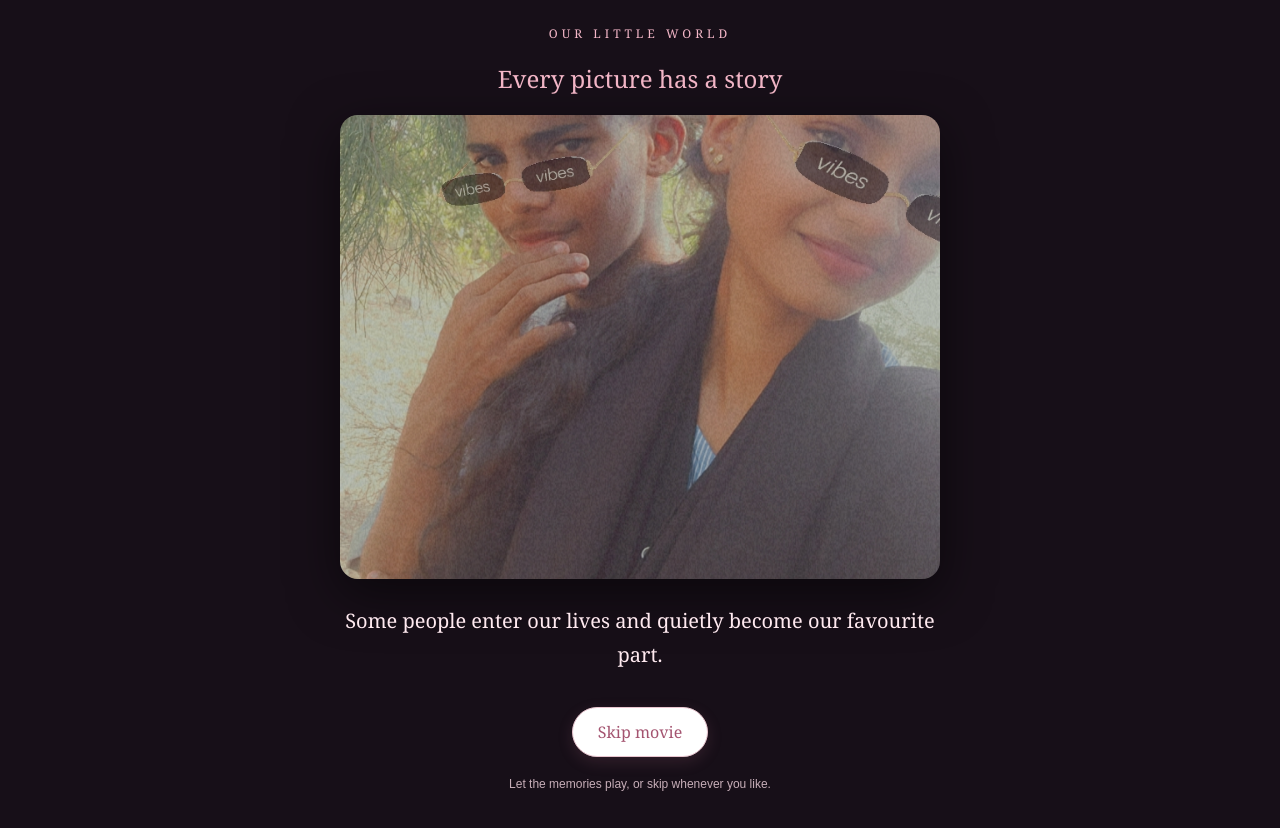
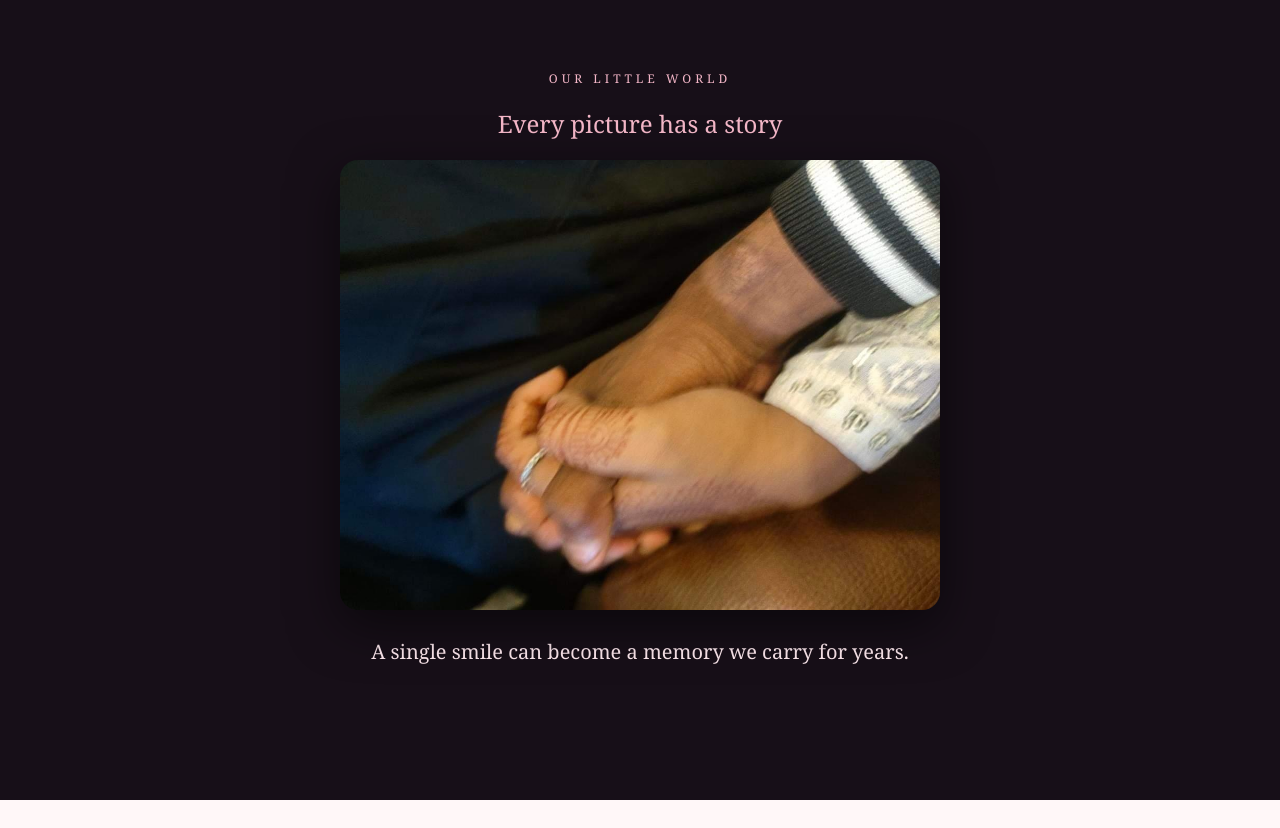
Before and after one commit to fayazfayyu862-beep/baby-birthday-2027, a plain HTML site: page index.html in a window 1280 px wide. Both pictures are taken after a click on the button "Open Your Surprise ❤️". After the commit the page ends 800 px from the top, so only its background shows below. Drawn offline with Linux system fonts and the light colour scheme.

Commit message:
Update index.html

```diff
--- a/index.html
+++ b/index.html
@@ -37,7 +37,6 @@ p{line-height:1.8}
 .divider{width:65px;height:1px;background:#d9a8b6;margin:25px auto}
 .heart{color:#d887a0}
 
-
 /* Birthday countdown */
 #lockScreen{
   min-height:100vh;display:flex;align-items:center;justify-content:center;
@@ -72,6 +71,7 @@ p{line-height:1.8}
 .movie-photo{
   width:100%;max-height:58vh;object-fit:cover;
   border-radius:18px;box-shadow:0 15px 50px #0008;
+  opacity:1;transition:opacity .45s ease-in-out;will-change:opacity;
 }
 .movie-caption{font-size:20px;line-height:1.7;color:#ffeaf0;min-height:75px}
 .movie-title{color:#f4b7c8;font-size:12px;letter-spacing:4px}
@@ -239,12 +239,8 @@ footer{padding:25px;background:#fff0f3;color:#a77b88;font:12px Arial,sans-serif;
       Some people enter our lives and quietly become our favourite part.
     </p>
     <div class="movie-controls">
-      <button class="btn light" onclick="skipMovie()">Skip movie</button>
       <button class="btn hidden" id="movieContinue" onclick="openBirthday()">Continue ❤️</button>
     </div>
-    <p style="font:12px Arial,sans-serif;color:#c7aeb8">
-      Let the memories play, or skip whenever you like.
-    </p>
   </div>
 </section>
 <!-- MAIN BIRTHDAY PAGE -->
@@ -480,6 +476,7 @@ footer{padding:25px;background:#fff0f3;color:#a77b88;font:12px Arial,sans-serif;
   <button onclick="closePhotoViewer()" aria-label="Close photo">×</button>
   <img id="viewerImage" src="" alt="Expanded memory photo">
 </div>
+
 <!-- AUDIO FILES (controls are intentionally hidden) -->
 <audio id="ourSong" preload="auto">
   <source src="assets/photos/our-song.mp3" type="audio/mpeg">
@@ -487,8 +484,8 @@ footer{padding:25px;background:#fff0f3;color:#a77b88;font:12px Arial,sans-serif;
 <audio id="babyVoice" preload="metadata">
   <source src="assets/photos/baby-voice.mp3" type="audio/mpeg">
 </audio>
+  <script>
 
-<script>
 // BIRTHDAY COUNTDOWN — midnight, January 1, 2026 (India time)
 let countdownTimer = null;
 const birthdayDate = new Date("2026-01-01T00:00:00+05:30").getTime();
@@ -514,7 +511,14 @@ const photos = Array.from({length:15},(_,i) =>
   `assets/photos/photo-${String(i+1).padStart(2,"0")}.jpg`
 );
 
-// PHOTO CAPTIONS
+// Preload the full slideshow so photos are ready before each transition.
+const preloadedPhotos = photos.map(src => {
+  const image = new Image();
+  image.src = src;
+  return image;
+});
+
+// PHOTO CAPTIONS — one unique message for each photo
 const captions = [
   "Some people enter our lives and quietly become our favourite part.",
   "A single smile can become a memory we carry for years.",
@@ -557,18 +561,30 @@ function startMovie(){
     }else{
       finishMovie();
     }
-  },4000);
+  },1000 * 25 / photos.length);
 }
 
 function showMoviePhoto(){
   const photo = document.getElementById("moviePhoto");
   const caption = document.getElementById("movieCaption");
+  const nextImage = preloadedPhotos[movieIndex];
+
+  // Change the photo only when its image is ready; keep its own caption paired with it.
+  const displayPhoto = () => {
     photo.style.opacity = "0";
     setTimeout(() => {
-    photo.src = photos[movieIndex];
+      photo.src = nextImage.src;
       caption.textContent = captions[movieIndex];
       photo.style.opacity = "1";
-  },250);
+    }, 220);
+  };
+
+  if(nextImage.complete && nextImage.naturalWidth > 0){
+    displayPhoto();
+  }else{
+    nextImage.onload = displayPhoto;
+    nextImage.onerror = displayPhoto;
+  }
 }
 
 function finishMovie(){
@@ -577,13 +593,6 @@ function finishMovie(){
   document.getElementById("movieContinue").classList.remove("hidden");
   document.getElementById("movieCaption").textContent =
     "These are only a few memories. I hope we make many more together. ❤️";
-}
-
-function skipMovie(){
-  clearInterval(movieTimer);
-  movieTimer = null;
-  document.getElementById("movieContinue").classList.remove("hidden");
-  document.getElementById("movieCaption").textContent = "Our memories are waiting inside. ❤️";
 }
 
 function openBirthday(){
```
Lines whose indentation alone changed are shown as unchanged.
